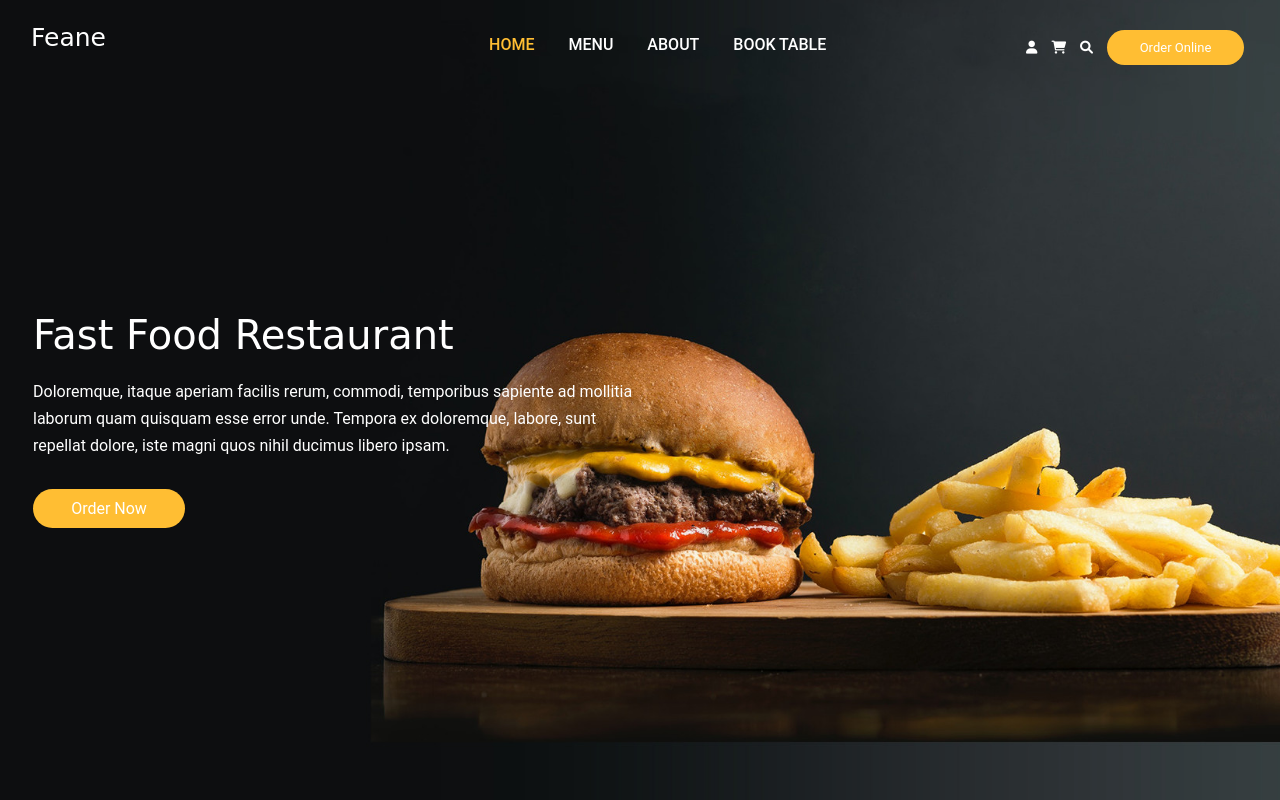
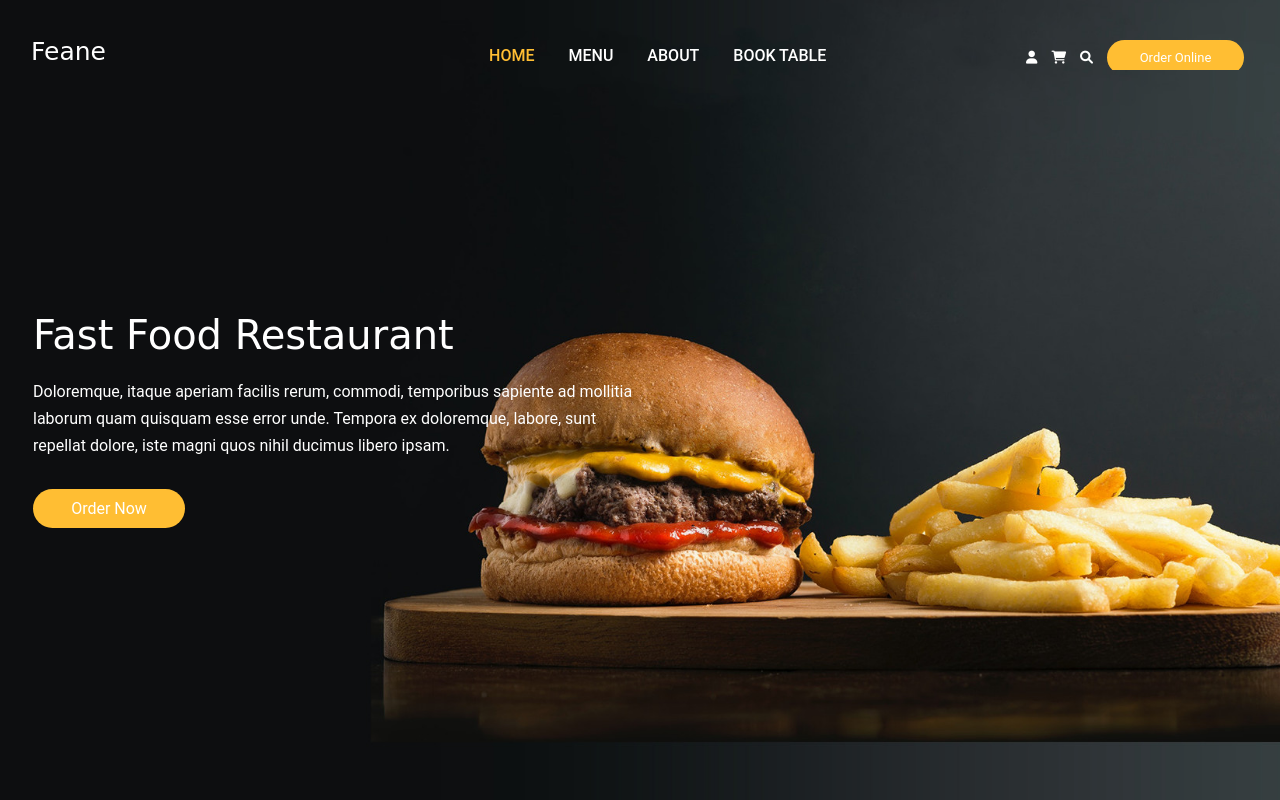
Before and after one commit to Cam0411/feane, a plain HTML site: page index.html in a window 1280 px wide. Shown: the top 800 px of the page. Drawn offline with nearby package versions, Linux system fonts and the light colour scheme.

Commit message:
Add files via upload

```diff
--- a/style.css
+++ b/style.css
@@ -16,10 +16,11 @@
 {
     color: #fff;
     font-family: 'Dancing Script', cursive;
-    line-height: 46px;
+    line-height: 73px;
     text-align: left;
     font-size: 25px;
     padding-left: 5px;
+
 }
 .header__nav
 {
@@ -37,7 +38,7 @@
 {
     color: #fff;
     text-decoration: none;
-    line-height: 60px;
+    line-height: 82px;
     font-size: 16px;
     font-weight: 550;
     margin-right: 10px;
@@ -62,7 +63,7 @@
     list-style: none;
     font-size: 13px;
     margin-right: 10px;
-    line-height: 65px;
+    line-height: 85px;
 }
 .header__icon li.header__imp-i
 {
@@ -86,7 +87,7 @@
 {
     color: #fff;
     font-size: 25px;
-    line-height: 53px;
+    line-height: 74px;
     cursor: pointer;
     text-align: right;
     display: none;
```
